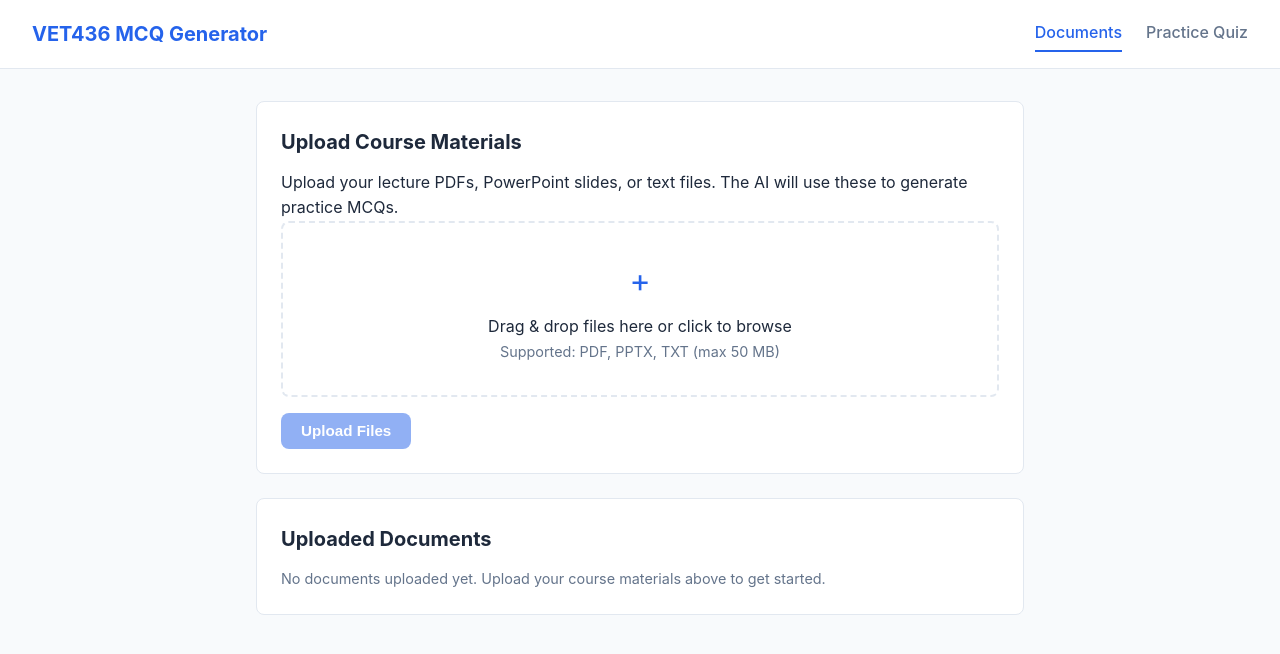
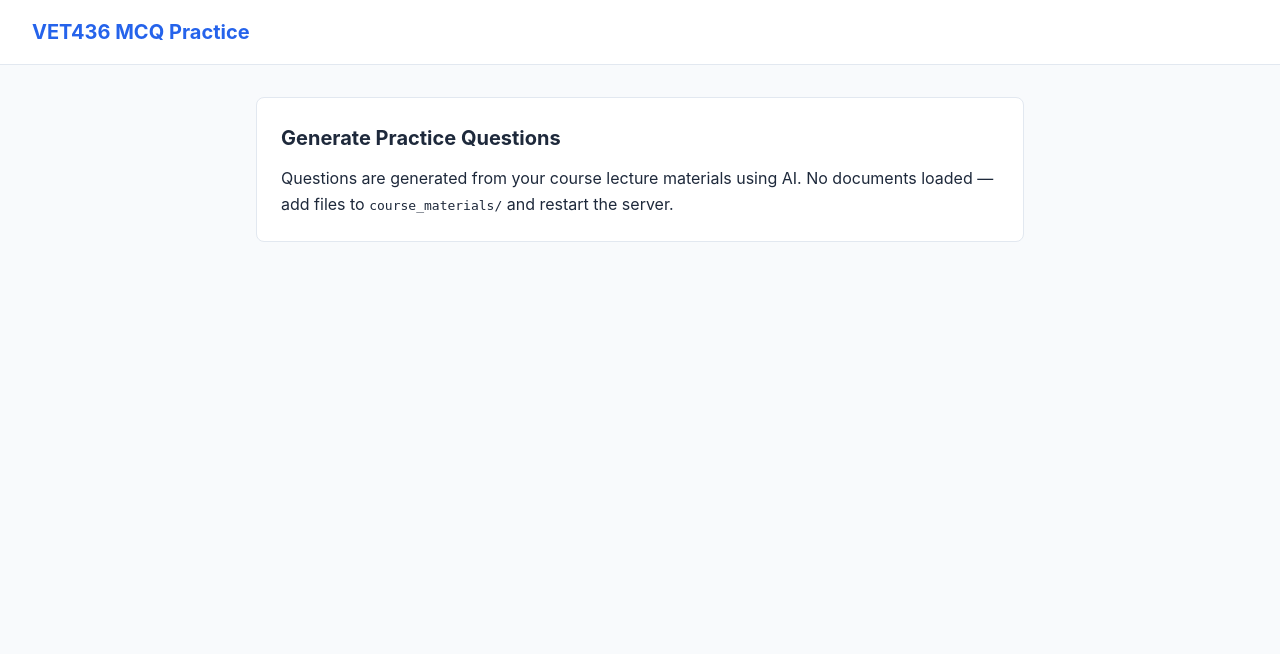
Before and after one commit to hbeaufrere/VET436-MCQ-generator, a Flask app: page / in a window 1280 px wide. Shown: the top 654 px of the page. Run offline with Flask 3, Linux system fonts and the light colour scheme; data that the repository does not hold is empty.

Commit message:
Simplify to auto-seed from course_materials/ folder
- Remove upload UI and document selection — students just generate quizzes
- App auto-imports all PDFs/PPTs/TXT from course_materials/ on startup
- Single-page interface: pick question count, optional topic, generate
- Questions drawn from all loaded materials automatically
- Answers include explanations shown on correct/incorrect response

https://claude.ai/code/session_01VckE4pykRbkMESJus7doDx

````diff
--- a/app.py
+++ b/app.py
@@ -4,10 +4,7 @@ import sqlite3
 import hashlib
 from pathlib import Path
 
-from flask import (
-    Flask, render_template, request, jsonify, redirect, url_for, flash, g
-)
-from werkzeug.utils import secure_filename
+from flask import Flask, render_template, request, jsonify, g
 from dotenv import load_dotenv
 import anthropic
 import pdfplumber
@@ -18,10 +15,8 @@ load_dotenv()
 app = Flask(__name__)
 app.secret_key = os.getenv("SECRET_KEY", "dev-secret-change-me")
 
-UPLOAD_FOLDER = Path(__file__).parent / "uploads"
-UPLOAD_FOLDER.mkdir(exist_ok=True)
-app.config["UPLOAD_FOLDER"] = str(UPLOAD_FOLDER)
-app.config["MAX_CONTENT_LENGTH"] = 50 * 1024 * 1024  # 50 MB
+COURSE_MATERIALS = Path(__file__).parent / "course_materials"
+COURSE_MATERIALS.mkdir(exist_ok=True)
 
 ALLOWED_EXTENSIONS = {"pdf", "pptx", "ppt", "txt"}
 
@@ -57,12 +52,10 @@ def init_db():
         );
         CREATE TABLE IF NOT EXISTS quiz_sessions (
             id INTEGER PRIMARY KEY AUTOINCREMENT,
-            document_id INTEGER,
             questions_json TEXT NOT NULL,
             score INTEGER,
             total INTEGER,
-            created_at TIMESTAMP DEFAULT CURRENT_TIMESTAMP,
-            FOREIGN KEY (document_id) REFERENCES documents(id)
+            created_at TIMESTAMP DEFAULT CURRENT_TIMESTAMP
         );
     """)
     db.close()
@@ -73,10 +66,6 @@ init_db()
 # ---------------------------------------------------------------------------
 # Document parsing
 # ---------------------------------------------------------------------------
-
-def allowed_file(filename):
-    return "." in filename and filename.rsplit(".", 1)[1].lower() in ALLOWED_EXTENSIONS
-
 
 def extract_text_pdf(filepath):
     text_parts = []
@@ -127,6 +116,51 @@ def file_hash(filepath):
         for chunk in iter(lambda: f.read(8192), b""):
             h.update(chunk)
     return h.hexdigest()
+
+# ---------------------------------------------------------------------------
+# Auto-seed: import all files from course_materials/ on startup
+# ---------------------------------------------------------------------------
+
+def seed_course_materials():
+    """Scan course_materials/ and import any new files into the database."""
+    db = sqlite3.connect(str(DATABASE))
+    db.row_factory = sqlite3.Row
+    count = 0
+
+    for filepath in sorted(COURSE_MATERIALS.iterdir()):
+        if filepath.is_file() and filepath.suffix.lower().lstrip(".") in ALLOWED_EXTENSIONS:
+            try:
+                fhash = file_hash(str(filepath))
+                # Skip if already imported
+                existing = db.execute(
+                    "SELECT id FROM documents WHERE file_hash = ?", (fhash,)
+                ).fetchone()
+                if existing:
+                    continue
+
+                text = extract_text(str(filepath))
+                if not text.strip():
+                    print(f"  Skipped {filepath.name} (no text extracted)")
+                    continue
+
+                db.execute(
+                    "INSERT INTO documents (filename, file_hash, text_content) VALUES (?, ?, ?)",
+                    (filepath.name, fhash, text),
+                )
+                db.commit()
+                count += 1
+                print(f"  Imported: {filepath.name}")
+            except Exception as e:
+                print(f"  Error importing {filepath.name}: {e}")
+
+    db.close()
+    if count:
+        print(f"Seeded {count} new document(s) from course_materials/")
+    else:
+        print("No new documents to import from course_materials/")
+
+
+seed_course_materials()
 
 # ---------------------------------------------------------------------------
 # Claude API – MCQ generation
@@ -188,7 +222,6 @@ Return ONLY the JSON array, no other text.
     # Extract JSON from response (handle markdown code blocks)
     if response_text.startswith("```"):
         lines = response_text.split("\n")
-        # Remove first and last lines (code block markers)
         lines = [l for l in lines if not l.strip().startswith("```")]
         response_text = "\n".join(lines)
 
@@ -201,99 +234,24 @@ Return ONLY the JSON array, no other text.
 @app.route("/")
 def index():
     db = get_db()
-    documents = db.execute(
-        "SELECT id, filename, uploaded_at FROM documents ORDER BY uploaded_at DESC"
-    ).fetchall()
-    return render_template("index.html", documents=documents)
-
-
-@app.route("/upload", methods=["POST"])
-def upload():
-    if "files" not in request.files:
-        flash("No files selected.", "error")
-        return redirect(url_for("index"))
-
-    files = request.files.getlist("files")
-    uploaded_count = 0
-
-    for file in files:
-        if file and file.filename and allowed_file(file.filename):
-            filename = secure_filename(file.filename)
-            filepath = os.path.join(app.config["UPLOAD_FOLDER"], filename)
-            file.save(filepath)
-
-            try:
-                fhash = file_hash(filepath)
-                text = extract_text(filepath)
-
-                if not text.strip():
-                    flash(f"{filename}: Could not extract text.", "error")
-                    os.remove(filepath)
-                    continue
-
-                db = get_db()
-                try:
-                    db.execute(
-                        "INSERT INTO documents (filename, file_hash, text_content) VALUES (?, ?, ?)",
-                        (filename, fhash, text),
-                    )
-                    db.commit()
-                    uploaded_count += 1
-                except sqlite3.IntegrityError:
-                    flash(f"{filename}: Already uploaded.", "warning")
-            except Exception as e:
-                flash(f"{filename}: Error processing — {e}", "error")
-            finally:
-                # Remove the file after extracting text (we only need the text)
-                if os.path.exists(filepath):
-                    os.remove(filepath)
-
-    if uploaded_count:
-        flash(f"Successfully uploaded {uploaded_count} document(s).", "success")
-
-    return redirect(url_for("index"))
-
-
-@app.route("/delete/<int:doc_id>", methods=["POST"])
-def delete_document(doc_id):
-    db = get_db()
-    db.execute("DELETE FROM documents WHERE id = ?", (doc_id,))
-    db.commit()
-    flash("Document removed.", "success")
-    return redirect(url_for("index"))
-
-
-@app.route("/quiz")
-def quiz():
-    db = get_db()
-    documents = db.execute(
-        "SELECT id, filename FROM documents ORDER BY uploaded_at DESC"
-    ).fetchall()
-    return render_template("quiz.html", documents=documents)
+    doc_count = db.execute("SELECT COUNT(*) as cnt FROM documents").fetchone()["cnt"]
+    return render_template("index.html", doc_count=doc_count)
 
 
 @app.route("/api/generate", methods=["POST"])
 def api_generate():
-    """API endpoint to generate MCQs."""
+    """Generate MCQs from all loaded course materials."""
     data = request.get_json()
-    doc_ids = data.get("document_ids", [])
     num_questions = min(int(data.get("num_questions", 10)), 30)
     topic_focus = data.get("topic_focus", "").strip() or None
 
-    if not doc_ids:
-        return jsonify({"error": "Please select at least one document."}), 400
-
     db = get_db()
-    placeholders = ",".join("?" for _ in doc_ids)
-    rows = db.execute(
-        f"SELECT text_content, filename FROM documents WHERE id IN ({placeholders})",
-        doc_ids,
-    ).fetchall()
+    rows = db.execute("SELECT text_content, filename FROM documents").fetchall()
 
     if not rows:
-        return jsonify({"error": "Documents not found."}), 404
+        return jsonify({"error": "No course materials loaded. Place files in course_materials/ and restart."}), 400
 
-    # Combine text from selected documents
+    # Combine text from all documents
     combined_text = "\n\n".join(
         f"--- {row['filename']} ---\n{row['text_content']}" for row in rows
     )
@@ -306,23 +264,13 @@ def api_generate():
         return jsonify({"error": f"AI service error: {e.message}"}), 502
 
     # Save quiz session
-    doc_id = doc_ids[0] if len(doc_ids) == 1 else None
     db.execute(
-        "INSERT INTO quiz_sessions (document_id, questions_json, total) VALUES (?, ?, ?)",
-        (doc_id, json.dumps(questions), len(questions)),
+        "INSERT INTO quiz_sessions (questions_json, total) VALUES (?, ?)",
+        (json.dumps(questions), len(questions)),
     )
     db.commit()
 
     return jsonify({"questions": questions})
-
-
-@app.route("/api/documents")
-def api_documents():
-    db = get_db()
-    docs = db.execute(
-        "SELECT id, filename, uploaded_at FROM documents ORDER BY uploaded_at DESC"
-    ).fetchall()
-    return jsonify([dict(d) for d in docs])
 
 
 # ---------------------------------------------------------------------------
@@ -332,7 +280,6 @@ def api_documents():
 @app.after_request
 def allow_iframe_embedding(response):
     """Allow the app to be embedded in Canvas iframes."""
-    response.headers["X-Frame-Options"] = "ALLOWALL"
     response.headers.pop("X-Frame-Options", None)
     response.headers["Content-Security-Policy"] = "frame-ancestors *"
     return response
--- a/static/js/quiz.js
+++ b/static/js/quiz.js
@@ -1,7 +1,7 @@
 let questions = [];
 let currentIndex = 0;
-let userAnswers = {};   // { questionIndex: "A" | "B" | ... }
-let revealed = {};      // { questionIndex: true } — tracks which questions have been answered
+let userAnswers = {};
+let revealed = {};
 
 // ----- Setup & Generation -----
 
@@ -10,13 +10,6 @@ if (setupForm) {
     setupForm.addEventListener("submit", async (e) => {
         e.preventDefault();
 
-        const checked = [...document.querySelectorAll('input[name="document_ids"]:checked')];
-        if (checked.length === 0) {
-            alert("Please select at least one document.");
-            return;
-        }
-
-        const docIds = checked.map(cb => parseInt(cb.value));
         const numQuestions = parseInt(document.getElementById("numQuestions").value);
         const topicFocus = document.getElementById("topicFocus").value.trim();
 
@@ -28,7 +21,6 @@ if (setupForm) {
                 method: "POST",
                 headers: { "Content-Type": "application/json" },
                 body: JSON.stringify({
-                    document_ids: docIds,
                     num_questions: numQuestions,
                     topic_focus: topicFocus || null,
                 }),
@@ -192,7 +184,4 @@ function resetQuiz() {
     document.getElementById("resultsPanel").style.display = "none";
     document.getElementById("quizPanel").style.display = "none";
     document.getElementById("setupPanel").style.display = "block";
-
-    // Uncheck all document checkboxes
-    document.querySelectorAll('input[name="document_ids"]').forEach(cb => cb.checked = false);
 }
--- a/templates/index.html
+++ b/templates/index.html
@@ -3,108 +3,106 @@
 <head>
     <meta charset="UTF-8">
     <meta name="viewport" content="width=device-width, initial-scale=1.0">
-    <title>VET436 MCQ Generator</title>
+    <title>VET436 MCQ Practice</title>
     <link rel="stylesheet" href="{{ url_for('static', filename='css/style.css') }}">
 </head>
 <body>
     <nav class="navbar">
-        <div class="nav-brand">VET436 MCQ Generator</div>
-        <div class="nav-links">
-            <a href="{{ url_for('index') }}" class="active">Documents</a>
-            <a href="{{ url_for('quiz') }}">Practice Quiz</a>
-        </div>
+        <div class="nav-brand">VET436 MCQ Practice</div>
     </nav>
 
     <main class="container">
-        {% with messages = get_flashed_messages(with_categories=true) %}
-        {% if messages %}
-        <div class="flash-messages">
-            {% for category, message in messages %}
-            <div class="flash flash-{{ category }}">{{ message }}</div>
-            {% endfor %}
-        </div>
-        {% endif %}
-        {% endwith %}
+        <!-- Setup Panel -->
+        <section class="card" id="setupPanel">
+            <h2>Generate Practice Questions</h2>
+            <p>Questions are generated from your course lecture materials using AI.
+               {% if doc_count %}{{ doc_count }} document(s) loaded.{% else %}No documents loaded — add files to <code>course_materials/</code> and restart the server.{% endif %}</p>
 
-        <section class="card">
-            <h2>Upload Course Materials</h2>
-            <p>Upload your lecture PDFs, PowerPoint slides, or text files. The AI will use these to generate practice MCQs.</p>
+            {% if doc_count %}
+            <form id="quizSetupForm">
+                <div class="form-row">
+                    <div class="form-group">
+                        <label for="numQuestions">Number of Questions</label>
+                        <select id="numQuestions" name="num_questions">
+                            <option value="5">5 questions</option>
+                            <option value="10" selected>10 questions</option>
+                            <option value="15">15 questions</option>
+                            <option value="20">20 questions</option>
+                            <option value="30">30 questions</option>
+                        </select>
+                    </div>
+                    <div class="form-group">
+                        <label for="topicFocus">Topic Focus (optional)</label>
+                        <input type="text" id="topicFocus" name="topic_focus"
+                               placeholder="e.g., avian diseases, radiology...">
+                    </div>
+                </div>
 
-            <form action="{{ url_for('upload') }}" method="POST" enctype="multipart/form-data" class="upload-form">
-                <div class="file-drop-zone" id="dropZone">
-                    <div class="drop-icon">+</div>
-                    <p>Drag &amp; drop files here or click to browse</p>
-                    <p class="text-muted">Supported: PDF, PPTX, TXT (max 50 MB)</p>
-                    <input type="file" name="files" id="fileInput" multiple accept=".pdf,.pptx,.ppt,.txt" hidden>
-                </div>
-                <div id="fileList" class="file-list"></div>
-                <button type="submit" class="btn btn-primary" id="uploadBtn" disabled>Upload Files</button>
+                <button type="submit" class="btn btn-primary" id="generateBtn">
+                    Generate Questions
+                </button>
             </form>
+            {% endif %}
         </section>
 
-        <section class="card">
-            <h2>Uploaded Documents</h2>
-            {% if documents %}
-            <div class="doc-list">
-                {% for doc in documents %}
-                <div class="doc-item">
-                    <div class="doc-info">
-                        <span class="doc-icon">&#128196;</span>
-                        <div>
-                            <strong>{{ doc.filename }}</strong>
-                            <small class="text-muted">Uploaded {{ doc.uploaded_at }}</small>
-                        </div>
-                    </div>
-                    <form action="{{ url_for('delete_document', doc_id=doc.id) }}" method="POST" class="inline-form">
-                        <button type="submit" class="btn btn-danger btn-sm" onclick="return confirm('Remove this document?')">Remove</button>
-                    </form>
+        <!-- Loading Spinner -->
+        <section class="card loading-card" id="loadingPanel" style="display:none;">
+            <div class="spinner"></div>
+            <p>Generating questions from your course materials...</p>
+            <p class="text-muted">This may take 15-30 seconds.</p>
+        </section>
+
+        <!-- Quiz Panel -->
+        <section id="quizPanel" style="display:none;">
+            <div class="quiz-header">
+                <h2>Practice Quiz</h2>
+                <div class="quiz-progress">
+                    Question <span id="currentQ">1</span> of <span id="totalQ">0</span>
                 </div>
-                {% endfor %}
             </div>
-            <a href="{{ url_for('quiz') }}" class="btn btn-primary" style="margin-top:1rem;">Start Practicing</a>
-            {% else %}
-            <p class="text-muted">No documents uploaded yet. Upload your course materials above to get started.</p>
-            {% endif %}
+
+            <div class="progress-bar-container">
+                <div class="progress-bar" id="progressBar"></div>
+            </div>
+
+            <div class="card question-card" id="questionCard">
+                <div class="question-number" id="questionNumber">Question 1</div>
+                <p class="question-text" id="questionText"></p>
+
+                <div class="options-list" id="optionsList"></div>
+
+                <div class="explanation-box" id="explanationBox" style="display:none;">
+                    <strong>Explanation:</strong>
+                    <p id="explanationText"></p>
+                </div>
+
+                <div class="question-actions">
+                    <button class="btn btn-secondary" id="prevBtn" style="display:none;" onclick="prevQuestion()">Previous</button>
+                    <button class="btn btn-primary" id="nextBtn" style="display:none;" onclick="nextQuestion()">Next</button>
+                    <button class="btn btn-primary" id="finishBtn" style="display:none;" onclick="showResults()">Finish Quiz</button>
+                </div>
+            </div>
+        </section>
+
+        <!-- Results Panel -->
+        <section class="card" id="resultsPanel" style="display:none;">
+            <h2>Quiz Results</h2>
+            <div class="score-display">
+                <div class="score-circle" id="scoreCircle">
+                    <span class="score-number" id="scoreNumber">0</span>
+                    <span class="score-total">/ <span id="scoreDenom">0</span></span>
+                </div>
+                <p class="score-percent" id="scorePercent">0%</p>
+            </div>
+
+            <div id="reviewSection" class="review-section"></div>
+
+            <div class="results-actions">
+                <button class="btn btn-primary" onclick="resetQuiz()">Generate New Quiz</button>
+            </div>
         </section>
     </main>
 
-    <script>
-        const dropZone = document.getElementById('dropZone');
-        const fileInput = document.getElementById('fileInput');
-        const fileList = document.getElementById('fileList');
-        const uploadBtn = document.getElementById('uploadBtn');
-
-        dropZone.addEventListener('click', () => fileInput.click());
-
-        dropZone.addEventListener('dragover', (e) => {
-            e.preventDefault();
-            dropZone.classList.add('drag-over');
-        });
-
-        dropZone.addEventListener('dragleave', () => {
-            dropZone.classList.remove('drag-over');
-        });
-
-        dropZone.addEventListener('drop', (e) => {
-            e.preventDefault();
-            dropZone.classList.remove('drag-over');
-            fileInput.files = e.dataTransfer.files;
-            updateFileList();
-        });
-
-        fileInput.addEventListener('change', updateFileList);
-
-        function updateFileList() {
-            fileList.innerHTML = '';
-            const files = fileInput.files;
-            uploadBtn.disabled = files.length === 0;
-            for (const file of files) {
-                const div = document.createElement('div');
-                div.className = 'file-list-item';
-                div.textContent = `${file.name} (${(file.size / 1024 / 1024).toFixed(1)} MB)`;
-                fileList.appendChild(div);
-            }
-        }
-    </script>
+    <script src="{{ url_for('static', filename='js/quiz.js') }}"></script>
 </body>
 </html>
````
Also changed, not shown: templates/quiz.html (deleted, +0 -124 lines), README.md, 2 other files.
